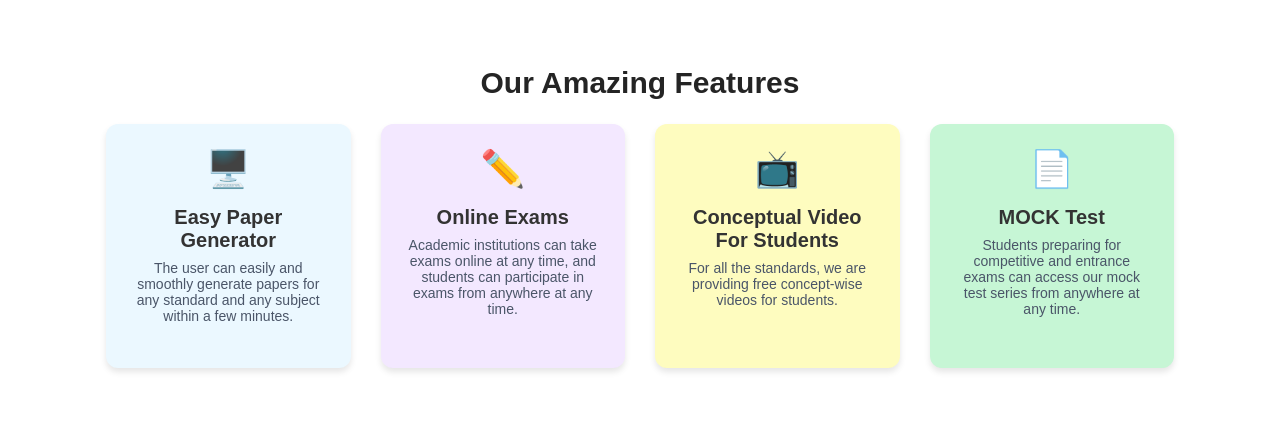
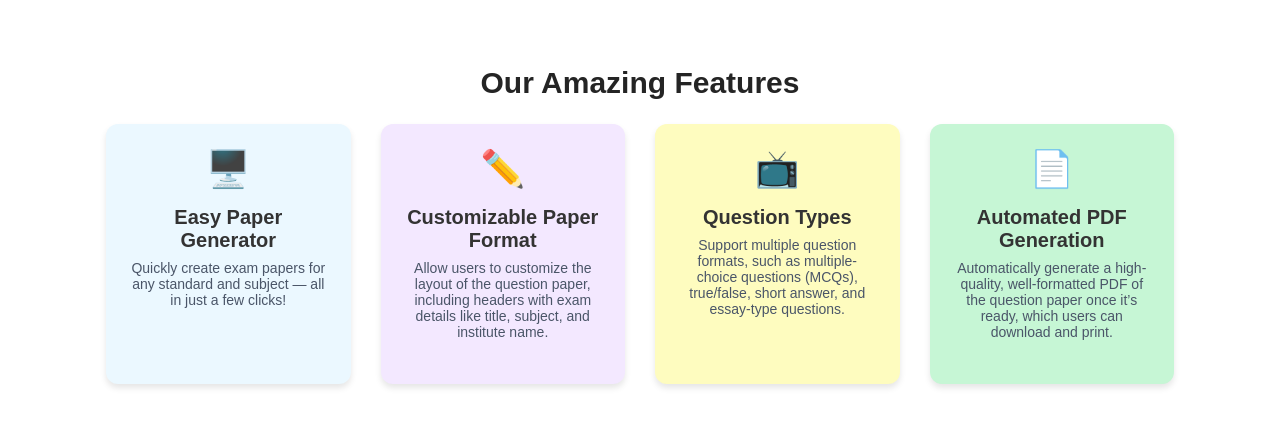
Before and after one commit to laxmi1kordiya/Exam-paper, a React (Vite) app: page /features in a window 1280 px wide. Shown: the top 426 px of the page. Built offline with nearby package versions, Linux system fonts and the light colour scheme.

Commit message:
updated css and format

```diff
--- a/frontend/AppStyle.css
+++ b/frontend/AppStyle.css
@@ -32,6 +32,13 @@ body {
 /* Form Title */
 h3 {
   font-size: 24px;
+  font-weight: bold;
+  margin-bottom: 10px;
+  color: #333;
+}
+
+.plan-title {
+  font-size: 18px;
   font-weight: bold;
   margin-bottom: 10px;
   color: #333;
--- a/frontend/Assets/Mocks/features.mock.js
+++ b/frontend/Assets/Mocks/features.mock.js
@@ -2,28 +2,28 @@ export const features = [
   {
     title: "Easy Paper Generator",
     description:
-      "The user can easily and smoothly generate papers for any standard and any subject within a few minutes.",
+      "Quickly create exam papers for any standard and subject — all in just a few clicks!",
     icon: "🖥️",
     bgColor: "bg-blue-100",
   },
   {
-    title: "Online Exams",
+    title: "Customizable Paper Format",
     description:
-      "Academic institutions can take exams online at any time, and students can participate in exams from anywhere at any time.",
+      "Allow users to customize the layout of the question paper, including headers with exam details like title, subject, and institute name.",
     icon: "✏️",
     bgColor: "bg-purple-100",
   },
   {
-    title: "Conceptual Video For Students",
+    title: "Question Types",
     description:
-      "For all the standards, we are providing free concept-wise videos for students.",
+      "Support multiple question formats, such as multiple-choice questions (MCQs), true/false, short answer, and essay-type questions.",
     icon: "📺",
     bgColor: "bg-yellow-100",
   },
   {
-    title: "MOCK Test",
+    title: " Automated PDF Generation",
     description:
-      "Students preparing for competitive and entrance exams can access our mock test series from anywhere at any time.",
+      "Automatically generate a high-quality, well-formatted PDF of the question paper once it’s ready, which users can download and print.",
     icon: "📄",
     bgColor: "bg-green-100",
   },
--- a/frontend/Assets/Mocks/price.mock.js
+++ b/frontend/Assets/Mocks/price.mock.js
@@ -1,6 +1,6 @@
 export const plans = [
     {
-      title: "Standard 1 to 8 (1.Y)",
+      title: "Standard 11 to 12 (1.Y)",
       price: "₹9999",
       duration: "1 Year",
       credits: "1000 Paper Credit + 500 Extra Credit",
@@ -10,7 +10,7 @@ export const plans = [
       bgColor: "bg-blue-100",
     },
     {
-      title: "Standard 1 to 10 (1.Y)",
+      title: "Standard 11 (1.Y)",
       price: "₹12999",
       duration: "1 Year",
       credits: "1200 Paper Credit + 550 Extra Credit",
@@ -20,7 +20,7 @@ export const plans = [
       bgColor: "bg-purple-100",
     },
     {
-      title: "Standard 1 to 12 (1.Y)",
+      title: "Standard 12 (1.Y)",
       price: "₹14999",
       duration: "1 Year",
       credits: "1600 Paper Credit + 600 Extra Credit",
@@ -30,7 +30,7 @@ export const plans = [
       bgColor: "bg-yellow-100",
     },
     {
-      title: "Standard 9 to 12 (1.Y)",
+      title: "JEE Main & NEET (1.Y)",
       price: "₹9999",
       duration: "1 Year",
       credits: "1000 Paper Credit + 500 Extra Credit",
--- a/frontend/Assets/Mocks/steps.mock.js
+++ b/frontend/Assets/Mocks/steps.mock.js
@@ -1,17 +1,20 @@
 export const steps = [
   {
-      step: 'Step 1',
-      title: 'LOGIN WITH MOBILE',
-      description: 'Just login with your mobile number and verify your otp, and login in our application or website.',
+    step: "Step 1",
+    title: "LOGIN WITH MOBILE",
+    description:
+      "Just login with your mobile number and verify your otp, and login in our application or website.",
   },
   {
-      step: 'Step 2',
-      title: 'CHOOSE YOUR STANDARD',
-      description: 'Simply Choose your Board and Standard wise subject and its chapters',
+    step: "Step 2",
+    title: "CHOOSE YOUR STANDARD",
+    description:
+      "Simply Choose your Board and Standard wise subject and its chapters",
   },
   {
-      step: 'Step 3',
-      title: 'GENERATE PAPER',
-      description: 'Just Click on Generate Paper which Questions are Decided by your Organization.',
+    step: "Step 3",
+    title: "GENERATE PAPER",
+    description:
+      'Click on the "Generate Paper" button, it will automatically generate a question paper based on the set of questions predefined .',
   },
 ];
--- a/frontend/Pages/AboutUs.jsx
+++ b/frontend/Pages/AboutUs.jsx
@@ -1,4 +1,4 @@
-import React from 'react';
+import React from "react";
 import SectionWrapper from "./SectionWrapper";
 
 const AboutUs = () => {
@@ -13,18 +13,32 @@ const AboutUs = () => {
           <h2>About Exam Paper</h2>
           <div className="rating">
             {[...Array(5)].map((_, index) => (
-              <span key={index} className={index < 4 ? 'star filled' : 'star'}>★</span>
+              <span key={index} className={index < 4 ? "star filled" : "star"}>
+                ★
+              </span>
             ))}
           </div>
           <p>
-            We are group of enthusiasts with diverse career interests but bound by one common passion, to create something special for Teachers and children. Every individual is a craftsman in his or her own way and contribute different and skills to the Education world to build the product.
+            We are a passionate and dynamic team, each member bringing a wealth
+            of diverse skills and experiences, united by a single purpose: to
+            make a positive impact on education. While our backgrounds vary, we
+            all share a deep commitment to creating tools that empower both
+            teachers and students in their learning journey.
           </p>
           <p>
-            Whether we will achieve success in building a world wonder, we do not know. But what we do know is that we are on this never ending journey to create a better future for our children. We enjoy their company, we enjoy doing something special for them and that makes us a happy MY Team.
+            Our mission isn’t just about building a product – it’s about shaping
+            the future of education and making it more accessible, engaging, and
+            effective for everyone. The road ahead may be uncertain, but the joy
+            of contributing to a brighter future for children is our true
+            motivation.
           </p>
           <div className="contact-info">
-            <p><strong>Mail</strong> – info.360exam</p>
-            <p><strong>Contact</strong> – +91 945929 6160</p>
+            <p>
+              <strong>Mail-</strong> info.CreatePaper
+            </p>
+            <p>
+              <strong>Contact-</strong> +91 9876543210
+            </p>
           </div>
         </div>
         <div className="about-us-image">
@@ -36,7 +50,11 @@ const AboutUs = () => {
               className="person-image"
             />
             {/* SVG for the purple splash background */}
-            <svg className="splash-background" viewBox="0 0 300 400" preserveAspectRatio="none">
+            <svg
+              className="splash-background"
+              viewBox="0 0 300 400"
+              preserveAspectRatio="none"
+            >
               <path
                 d="M0,0 C150,100 300,0 300,200 C300,400 150,300 0,400 Z"
                 fill="#8B5CF6"
@@ -53,4 +71,4 @@ const AboutUs = () => {
   );
 };
 
-export default SectionWrapper(AboutUs,"about");
+export default SectionWrapper(AboutUs, "about");
--- a/frontend/Pages/Footer.jsx
+++ b/frontend/Pages/Footer.jsx
@@ -14,10 +14,7 @@ const Footer = () => {
         </div>
 
         {/* Middle Section 1: Exam8 App */}
-        <div className="footer-section">
-          <h3>ExamPaper App</h3>
-          <button className="download-btn">Download App</button>
-        </div>
+
 
         {/* Middle Section 2: Learn More */}
         <div className="footer-section">
--- a/frontend/Pages/Home.jsx
+++ b/frontend/Pages/Home.jsx
@@ -13,10 +13,11 @@ const Home = () => {
       <Navbar />
       <section id="home" className="section1">
         <div>
-          <span>Generate Exams Papers For GSEB Board</span>
+          <span>Create Exam Papers for GSEB Board</span>
           <span>
-            We Provide users to generate exam paper with many plans. you can
-            also register as Teachers , Students , Schools , and Classes.
+            We Provide users to design and generate customized exam papers for
+            the GSEB Board Whether you're a teacher, student, school, or
+            managing multiple classes.
           </span>
         </div>
         <div className="img">
--- a/frontend/Pages/Price.jsx
+++ b/frontend/Pages/Price.jsx
@@ -11,7 +11,7 @@ const Price = () => {
         <div className="grid grid-cols-1 md:grid-cols-4 gap-6 max-w-6xl mx-auto px-4">
           {plans.map((plan, index) => (
             <div key={index} className={`p-6 rounded-xl shadow-md ${plan.bgColor}`}>
-              <h3 className="text-lg font-semibold mb-2">{plan.title}</h3>
+              <h3 className="plan-title">{plan.title}</h3>
               <p className="text-4xl font-bold text-purple-800">{plan.price}</p>
               <p className="text-gray-600 mb-2">{plan.duration}</p>
               <hr className="my-2" />
--- a/frontend/Pages/admin/Header.jsx
+++ b/frontend/Pages/admin/Header.jsx
@@ -42,9 +42,9 @@ const Header = () => {
   };
 
   const getProfileIcon = () => {
-    if (data.gender === "Male") {
+    if (data?.gender === "Male") {
       return maleIcon;
-    } else if (data.gender === "Female") {
+    } else if (data?.gender === "Female") {
       return femaleIcon;
     }
   };
@@ -60,16 +60,16 @@ const Header = () => {
             <img src={getProfileIcon()} alt="Profile Icon" />
           </div>
           <div className="profile-info">
-            <div className="profile-name">{data.name || "User"}</div>
-            <div className="profile-type">{data.type || "Type"}</div>
+            <div className="profile-name">{data?.name || "User"}</div>
+            <div className="profile-type">{data?.type || "Type"}</div>
           </div>
         </div>
 
         {showPopup && (
           <div className="profile-popup">
             <div className="profile-popup-header">
-              <div className="popup-greeting">Hello {data.name || "User"}</div>
-              <div className="popup-type">{data.type || "Type"}</div>
+              <div className="popup-greeting">Hello {data?.name || "User"}</div>
+              <div className="popup-type">{data?.type || "Type"}</div>
             </div>
             <button onClick={signOut} className="signout-button">
               Sign out 🔓
```
Lines whose indentation alone changed are shown as unchanged.
